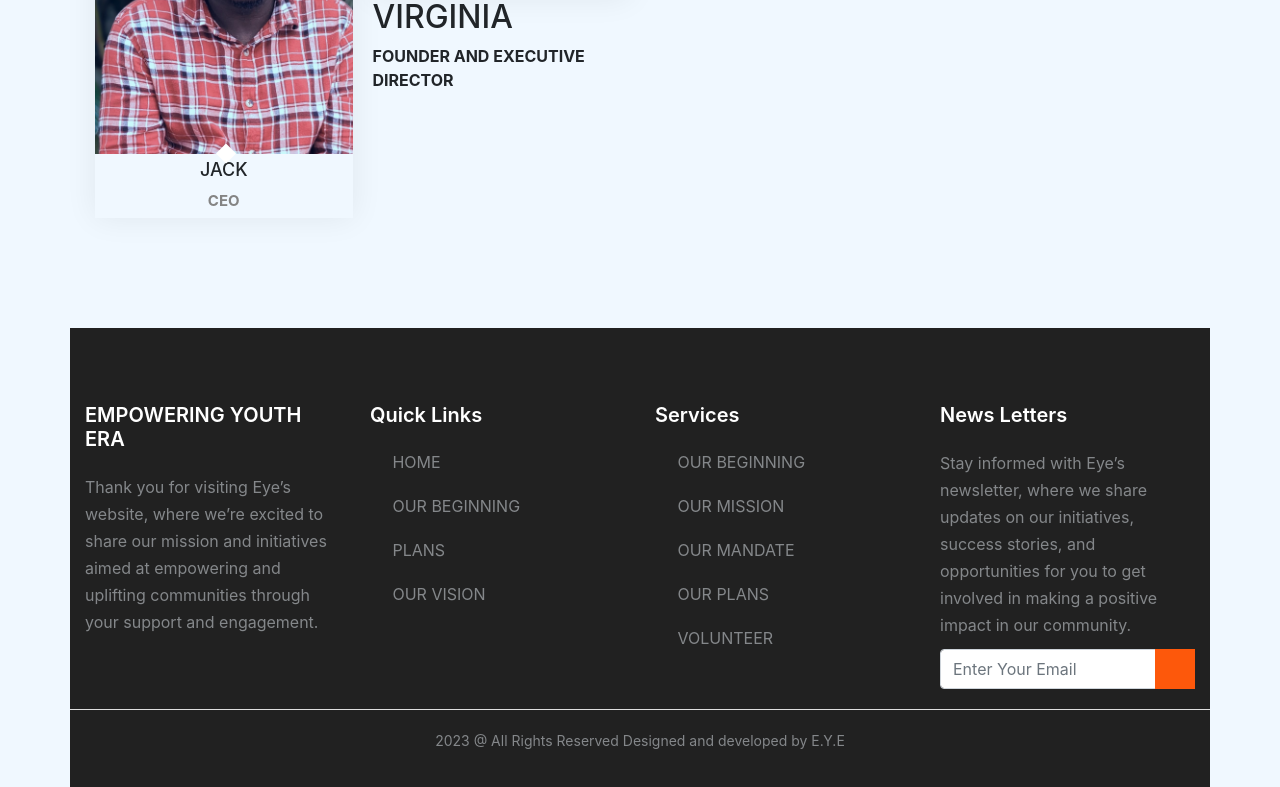
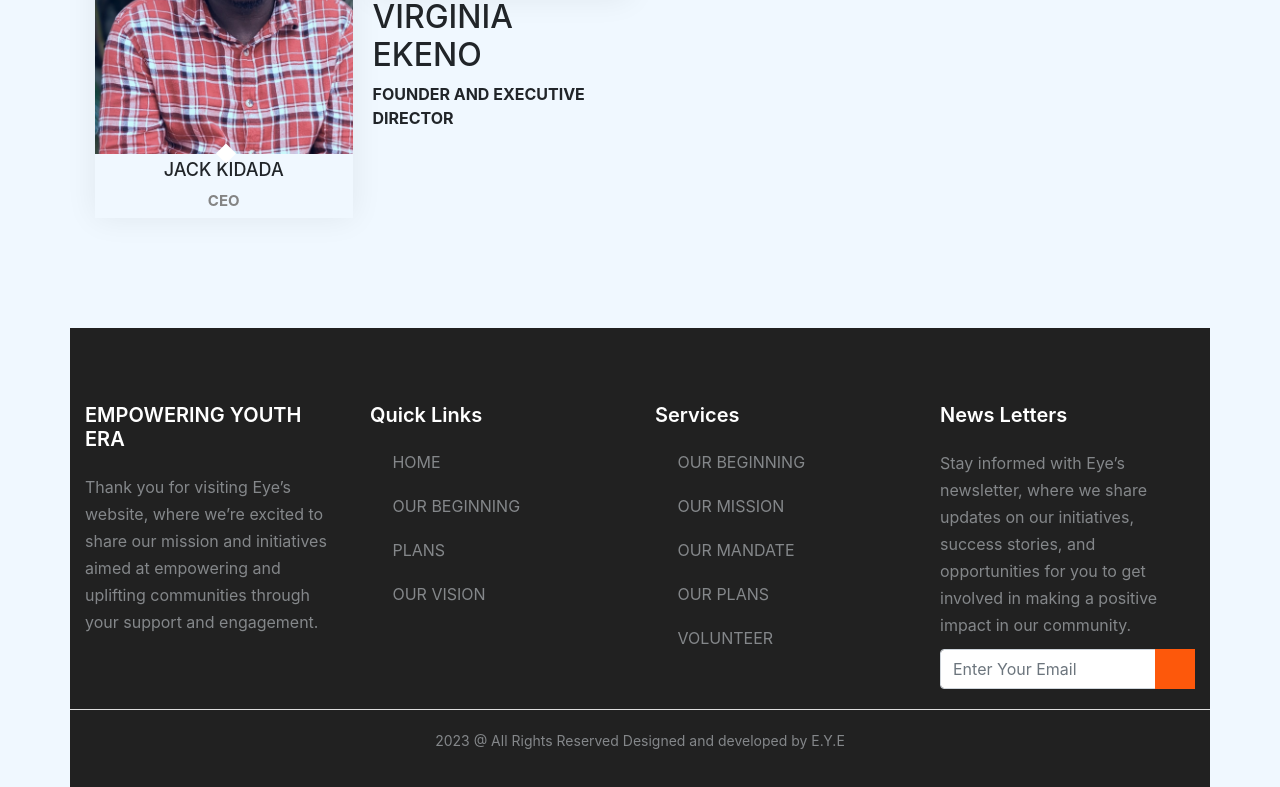
Before and after one commit to EYE254KENYA/empoweringyouthera.com, a plain HTML site: page aboutus.html in a window 1280 px wide. Shown: the part 1285-2072 px from the top of the page. Drawn offline with Linux system fonts and the light colour scheme; a script that the page names is missing; a web font is replaced by a local one.

Commit message:
Update aboutus.html

```diff
--- a/aboutus.html
+++ b/aboutus.html
@@ -106,7 +106,7 @@
                               </div>
 
                               <div class="team-name">
-                                  <h2>JACK</h2>
+                                  <h2>JACK KIDADA</h2>
                                   <b>CEO</b>
                               </div>
                           </div>
@@ -120,7 +120,7 @@
 
                               </div>
                               <div class="team-name">
-                                  <h2>VIRGINIA</h2>
+                                  <h2>VIRGINIA EKENO</h2>
                                   <b>FOUNDER AND EXECUTIVE DIRECTOR</b>
                               </div>
                           </div>
```
